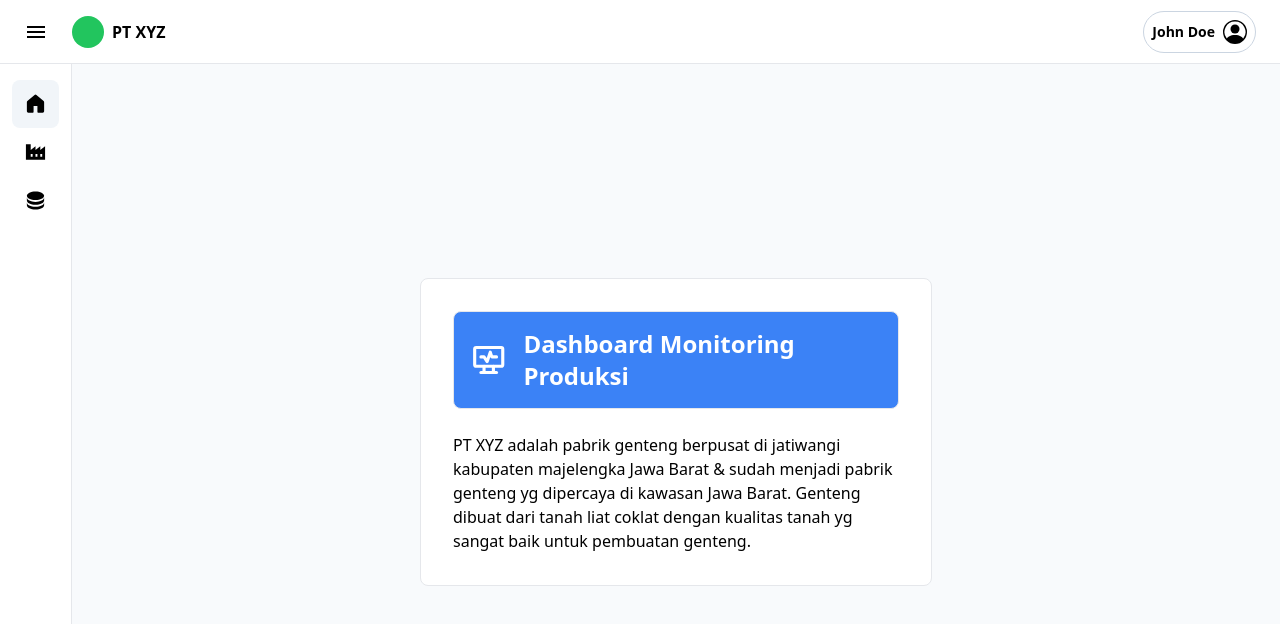
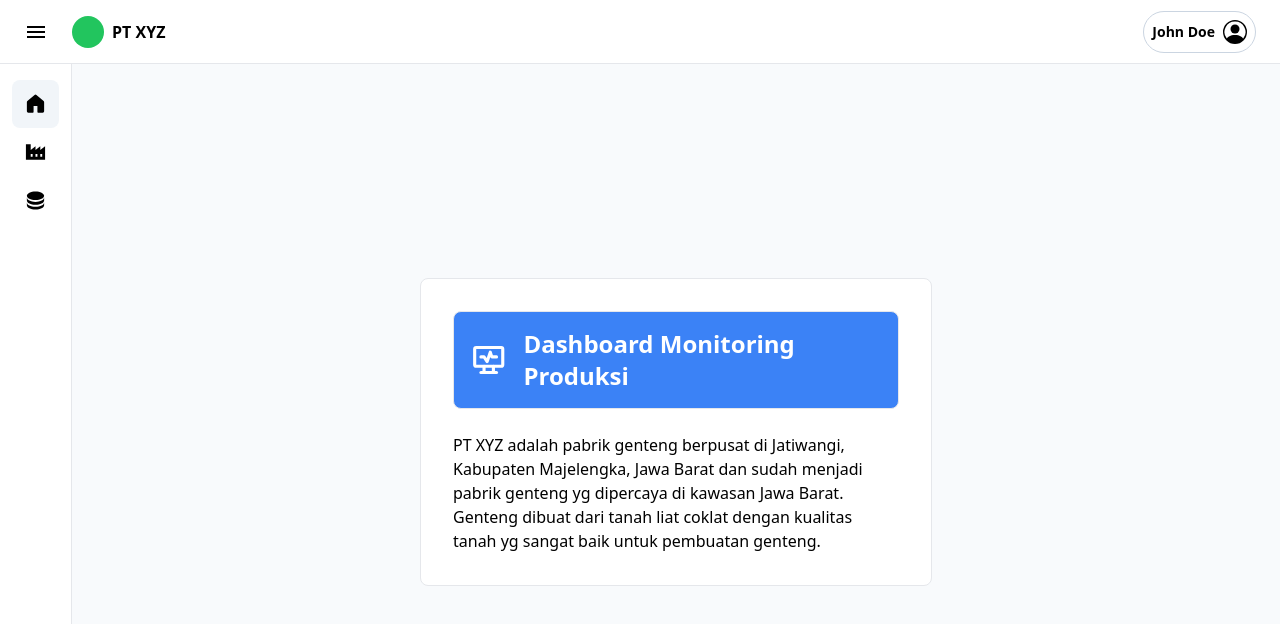
Before and after one commit to dikaizm/sensor-monitoring-dashboard, a React (Vite) app in the folder frontend/: page / in a window 1280 px wide. Shown: the top 624 px of the page. Built offline with nearby package versions, Linux system fonts and the light colour scheme.

Commit message:
chore: fix capital

```diff
--- a/frontend/src/pages/HomePage.tsx
+++ b/frontend/src/pages/HomePage.tsx
@@ -47,7 +47,7 @@ function HomeBanner() {
         <TbHeartRateMonitor className="w-10 h-10" />
         <h1 className="text-2xl font-semibold">Dashboard Monitoring Produksi</h1>
       </div>
-      <p className="mt-6">PT XYZ adalah pabrik genteng berpusat di jatiwangi kabupaten majelengka Jawa Barat & sudah menjadi pabrik genteng yg dipercaya di kawasan Jawa Barat. Genteng dibuat dari tanah liat coklat dengan kualitas tanah yg sangat baik untuk pembuatan genteng.</p>
+      <p className="mt-6">PT XYZ adalah pabrik genteng berpusat di Jatiwangi, Kabupaten Majelengka, Jawa Barat dan sudah menjadi pabrik genteng yg dipercaya di kawasan Jawa Barat. Genteng dibuat dari tanah liat coklat dengan kualitas tanah yg sangat baik untuk pembuatan genteng.</p>
     </div>
   )
 }
```
